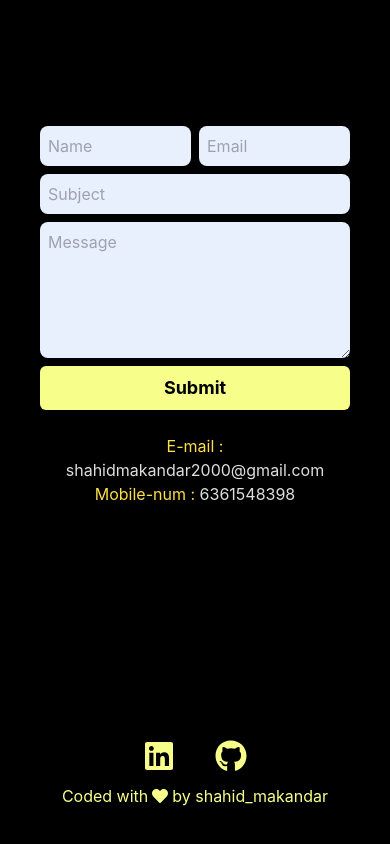
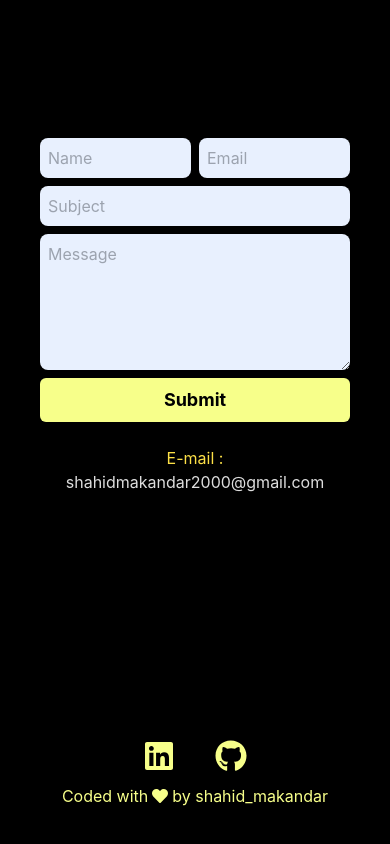
Before and after one commit to ShahidMakanadar/Portfolio, a React (Vite) app: page / in a window 390 px wide. Shown: the part 6104-6948 px from the top of the page. Built offline with nearby package versions, Linux system fonts and the light colour scheme.

Commit message:
phone number removed and also resum download btn dissabled

```diff
--- a/package.json
+++ b/package.json
@@ -11,6 +11,7 @@
   },
   "dependencies": {
     "framer-motion": "^10.16.4",
+    "portfolio": "file:",
     "react": "^18.2.0",
     "react-dom": "^18.2.0",
     "react-icons": "^4.11.0",
--- a/src/components/Contact.jsx
+++ b/src/components/Contact.jsx
@@ -212,10 +212,10 @@ const Contact = () => {
             <span className=" text-yellow-300">E-mail : </span>{" "}
             shahidmakandar2000@gmail.com
           </h4>
-          <h4>
+          {/* <h4>
             {" "}
             <span className=" text-yellow-300">Mobile-num : </span> 6361548398
-          </h4>
+          </h4> */}
           <br></br>
         </div>
       </div>
--- a/src/components/Hero.jsx
+++ b/src/components/Hero.jsx
@@ -53,7 +53,7 @@ function Hero() {
               <span className="text-white  tracking-[1px]">.</span>
             </span>
           </h1>
-          <a href="https://drive.google.com/file/d/1AfEcVrSu1iqbh78-_hlD1No-QEdHQ1XJ/view?usp=sharing">
+          <a href="https://drive.google.com/">
             <button className="Dbutton">
               <svg
                 xmlns="http://www.w3.org/2000/svg"
```
Also changed, not shown: 1 other file (tests, documents, lock files or other folders).
